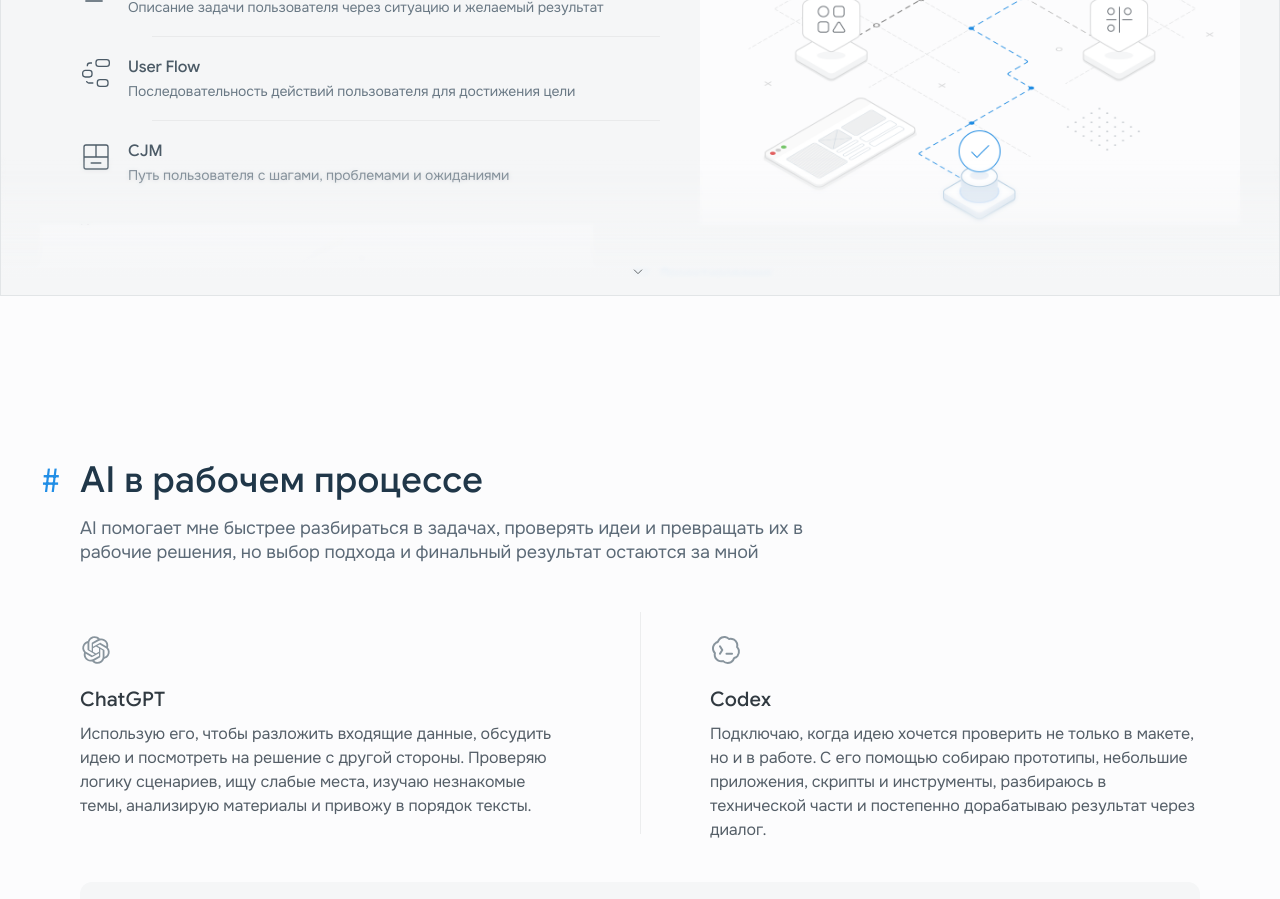
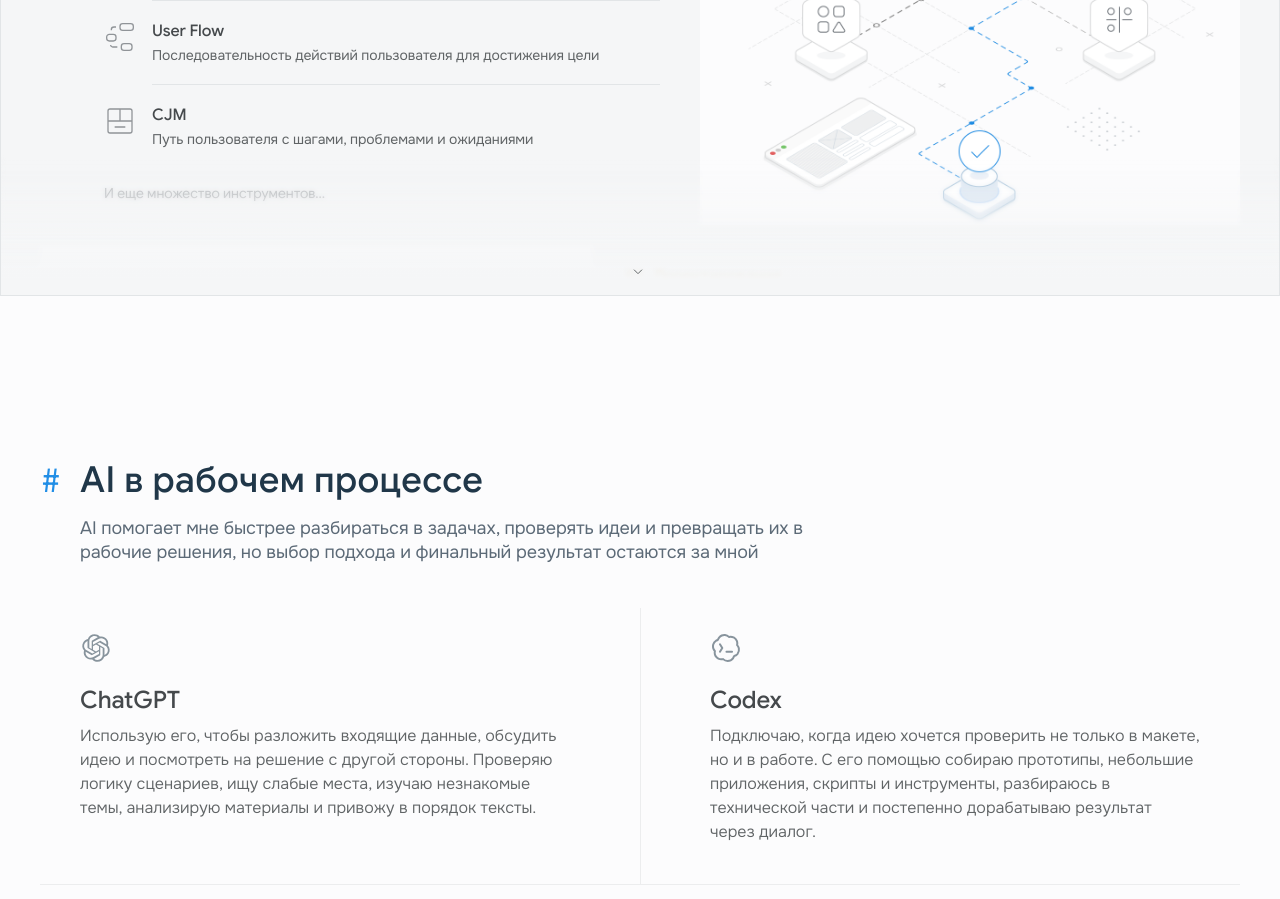
Before and after one commit to Qoalza/Design-portfolio-site, a Next.js app: page / in a window 1280 px wide. Shown: the part 2960-3859 px from the top of the page. Built offline with nearby package versions, Linux system fonts and the light colour scheme.

Commit message:
Align homepage process and AI sections

```diff
--- a/src/app/page.module.css
+++ b/src/app/page.module.css
@@ -269,55 +269,59 @@
 .designRow { height: 398px; grid-template-columns: 553px 1fr; }
 .deliveryRow { height: 302px; grid-template-columns: 1fr 503px; }
 
-.processCopy { display: flex; min-width: 0; flex-direction: column; align-items: flex-start; gap: 26px; padding: 40px; }
-.designRow .processCopy { height: 398px; padding-right: 24px; }
-.processEyebrow { display: inline-flex; align-items: center; gap: 12px; color: #0489f4; font: 400 14px/16px "Source Code Pro", monospace; letter-spacing: -.5px; }
+.processCopy { display: flex; min-width: 0; flex-direction: column; align-items: flex-start; gap: 24px; }
+.analyticsRow .processCopy { padding: 0 40px 0 64px; }
+.designRow .processCopy { height: 398px; padding: 40px 24px 40px 32px; }
+.deliveryRow .processCopy { padding: 40px 80px 40px 64px; }
+.processEyebrow { display: inline-flex; align-items: center; gap: 12px; color: #0489f4; font: 400 16px/20px "Source Code Pro", monospace; letter-spacing: -.6px; }
+.designRow .processEyebrow { color: #c18111; }
+.deliveryRow .processEyebrow { color: #0c9340; }
 .processEyebrow b { font-weight: 400; }
 .processDescription { display: flex; width: 100%; flex-direction: column; gap: 8px; }
 .processDescription h3,
-.aiGrid h3 { margin: 0; color: #313a41; font-family: "Google Sans", sans-serif; font-size: 20px; font-weight: 500; line-height: 28px; letter-spacing: .2px; }
+.aiGrid h3 { margin: 0; color: #45494c; font-family: "Google Sans", sans-serif; font-size: 24px; font-weight: 500; line-height: 32px; letter-spacing: -.1px; }
 .processDescription p,
-.aiGrid p { margin: 0; color: #545e67; font-size: 16px; line-height: 24px; letter-spacing: -.1px; }
+.aiGrid p { margin: 0; color: #606466; font-size: 16px; font-weight: 350; line-height: 24px; }
 
 .methods { display: flex; width: 100%; flex-direction: column; align-items: flex-start; justify-content: center; }
 .methods ul { width: 100%; margin: 0 0 16px; padding: 0; list-style: none; }
 .methodRow { position: relative; display: flex; width: 100%; align-items: flex-start; gap: 16px; padding: 20px 0; }
 .methodRow:nth-child(n + 2) { width: calc(100% - 16px); }
-.methodRow::after { position: absolute; right: -16px; bottom: 0; width: 508px; height: 1px; background: #e9eaeb; content: ""; }
+.methodRow::after { position: absolute; right: -16px; bottom: 0; width: 508px; height: 1px; background: #e2e5e7; content: ""; }
 .methodRow:first-child::after { right: 0; }
 .methodRow:last-child::after { display: none; }
-.methodRow .maskIcon { width: 32px; height: 32px; color: #4c5b67; }
+.methodRow .maskIcon { width: 32px; height: 32px; color: #909498; }
 .methodRow > span:last-child { display: flex; min-width: 0; flex: 1 1 0; flex-direction: column; gap: 4px; line-height: 20px; letter-spacing: -.1px; }
-.methodRow strong { color: #4c5b67; font-family: "Google Sans", sans-serif; font-size: 16px; font-weight: 500; }
-.methodRow small { color: #6a7985; font-size: 14px; }
-.moreTools { margin: 0; color: #aaacad; font-family: "Google Sans", sans-serif; font-size: 14px; line-height: 16px; letter-spacing: .14px; }
+.methodRow strong { color: #45494c; font-family: "Google Sans", sans-serif; font-size: 16px; font-weight: 500; }
+.methodRow small { color: #606466; font-size: 14px; }
+.moreTools { margin: 0; color: #acafb2; font-family: "Google Sans", sans-serif; font-size: 14px; line-height: 16px; }
 .analyticsMedia { display: flex; align-items: flex-start; justify-content: center; }
 .analyticsMedia img { width: 540px; height: 488px; object-fit: cover; }
-.designMedia { width: 553px; height: 378px; }
+.designMedia { width: 553px; height: 378px; margin-top: 20px; }
 .designMedia img { width: 553px; height: 378px; object-fit: cover; }
 .deliveryMedia { width: 503px; height: 302px; min-height: 0; }
 .deliveryMedia img { width: 100%; height: 100%; object-fit: cover; }
 .toolTags { display: flex; width: 100%; flex-wrap: wrap; align-items: flex-start; gap: 8px; }
-.toolTags span { display: inline-flex; height: 32px; align-items: center; justify-content: center; padding: 0 12px; border: 1px solid #e6e9ea; border-radius: 8px; background: #f6f8f8; color: #4d5962; font-family: "Source Code Pro", monospace; font-size: 12px; line-height: 16px; letter-spacing: -.6px; white-space: nowrap; }
+.toolTags span { display: inline-flex; height: 32px; align-items: center; justify-content: center; padding: 0 12px; border: 1px solid #f0f1f2; border-radius: 8px; background: #f7f9fa; color: #606466; font-family: "Source Code Pro", monospace; font-size: 12px; line-height: 16px; letter-spacing: -.3px; white-space: nowrap; }
 
 .ai { width: 100%; padding: 80px 0; }
 .aiGrid { position: relative; display: grid; width: 100%; grid-template-columns: 1fr 1fr; align-items: flex-start; }
-.aiGrid::after { position: absolute; top: 48px; bottom: 48px; left: 50%; width: 1px; background: #ecedee; content: ""; }
-.aiGrid article { display: flex; flex-direction: column; align-items: flex-start; gap: 20px; padding: 70px 70px 40px 40px; }
+.aiGrid::after { position: absolute; top: 44px; bottom: 0; left: 50%; width: 1px; background: #ecedee; content: ""; }
+.aiGrid article { display: flex; flex-direction: column; align-items: flex-start; gap: 20px; padding: 68px 70px 40px 40px; }
 .aiGrid article + article { padding-right: 40px; padding-left: 70px; }
 .aiGrid article > div { display: flex; width: 100%; flex-direction: column; gap: 8px; }
-.aiFact { display: flex; align-items: center; gap: 20px; margin: 0 40px; padding: 16px 20px; overflow: hidden; border-radius: 12px; background: #f5f6f7; font-family: "Google Sans", sans-serif; }
+.aiFact { display: flex; align-items: flex-start; gap: 24px; margin: 0; padding: 48px 24px 0 32px; border-top: 1px solid #ecedee; font-family: "Google Sans", sans-serif; }
 .aiFactIcon {
-  width: 24px;
-  height: 24px;
-  flex: 0 0 24px;
+  width: 32px;
+  height: 32px;
+  flex: 0 0 32px;
   background: #218ee6;
-  -webkit-mask: url("/assets/homepage/ai-info.svg") center / 24px 24px no-repeat;
-  mask: url("/assets/homepage/ai-info.svg") center / 24px 24px no-repeat;
+  -webkit-mask: url("/assets/homepage/ai-info.svg") center / 32px 32px no-repeat;
+  mask: url("/assets/homepage/ai-info.svg") center / 32px 32px no-repeat;
 }
-.aiFact > div { display: flex; flex-direction: column; align-items: flex-start; justify-content: center; gap: 4px; white-space: nowrap; }
-.aiFact strong { color: #313a41; font-size: 16px; font-weight: 400; line-height: 20px; letter-spacing: .16px; }
-.aiFact span { color: #65717d; font-size: 14px; line-height: 16px; letter-spacing: .14px; }
+.aiFact > div { display: flex; flex-direction: column; align-items: flex-start; justify-content: center; gap: 8px; white-space: nowrap; }
+.aiFact strong { color: #45494c; font-size: 24px; font-weight: 500; line-height: 32px; letter-spacing: -.1px; }
+.aiFact span { color: #606466; font-size: 16px; line-height: 20px; }
 
 .resume { width: 100%; padding: 80px 0; }
 .resumeIntro { display: flex; width: 100%; flex-direction: column; align-items: center; justify-content: center; gap: 24px; }
```
